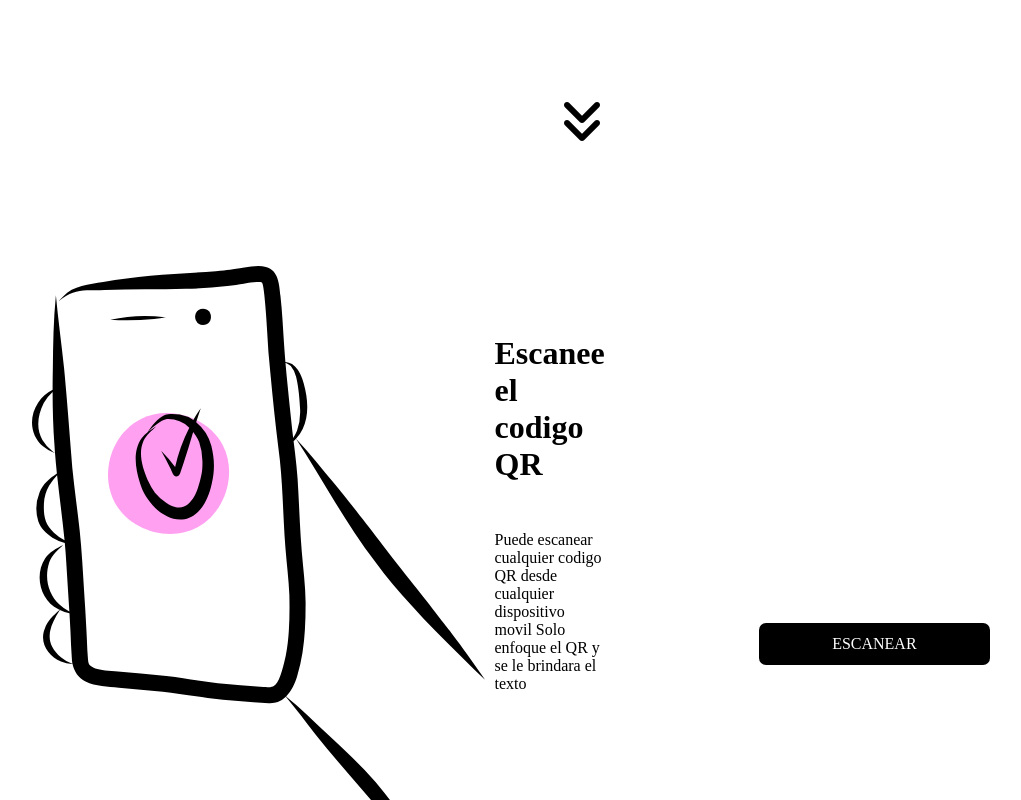
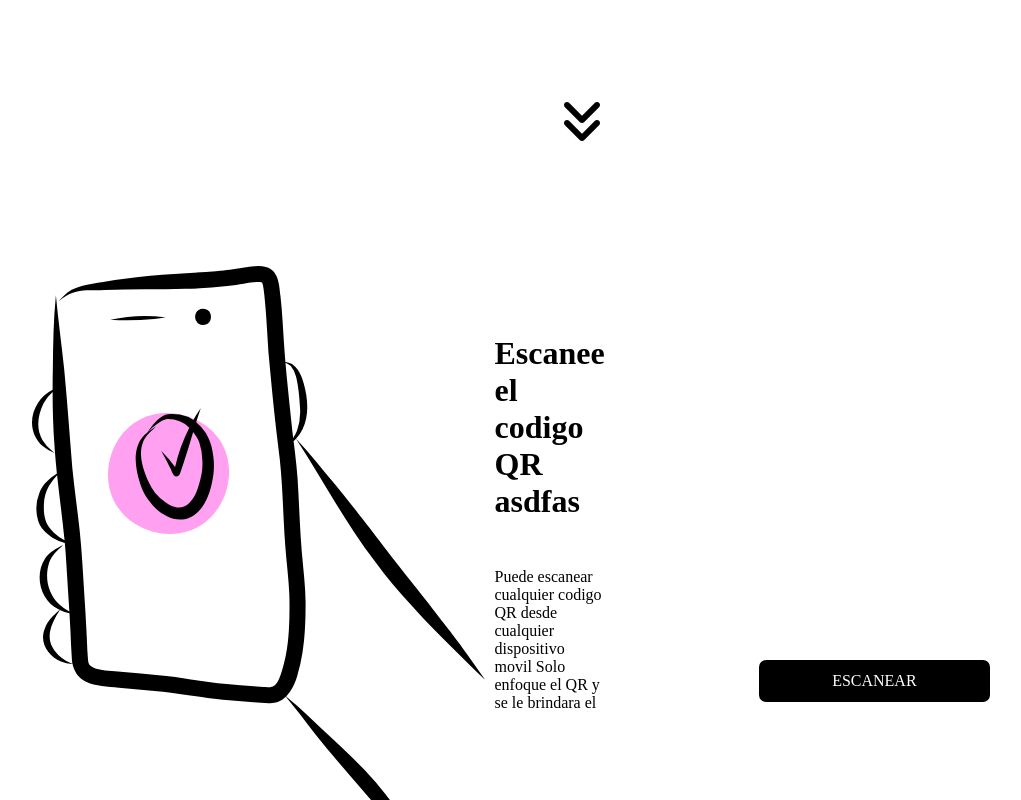
Before and after one commit to SantiagoToloza/QRAPPreact, a React (Vite) app: page / in a window 1280 px wide. Shown: the part 641-1441 px from the top of the page, without its empty margins (58-1079 px from the left). Built offline with nearby package versions, Linux system fonts and the light colour scheme.

Commit message:
probando 2

```diff
--- a/src/components/GridScan.jsx
+++ b/src/components/GridScan.jsx
@@ -5,7 +5,7 @@ export const GridScan = () => {
 <div className="scan" id="scanJump">
         <img src="\images\accept.svg" alt="" className="hero2" />
         <div className="texto-scanear grid  " >
-            <h1>Escanee el codigo QR</h1>
+            <h1>Escanee el codigo QR asdfas</h1>
             <p>Puede escanear cualquier codigo QR desde cualquier dispositivo movil
                 Solo enfoque el QR y se le brindara el texto
             </p>
--- a/src/components/Header.jsx
+++ b/src/components/Header.jsx
@@ -1,6 +1,5 @@
 import "../../css/Header.css"
 import {Link} from "react-router-dom"
-import img from '../../images/undraw.svg'
 export const Header = () => {
 
   return (
@@ -12,7 +11,7 @@ export const Header = () => {
                 <p>App simple para crear una imagen QR introduciendo el texto que quieras convertir </p>
                 <Link to="/AppQR" className="btnCrear" >Comenzar</Link>
             </div>
-            <img src={img} className="hero"/>
+            <img src="./images/undraw.svg" className="hero" alt="" />
 
             <a href="#scanJump" className="icono">
                 <i className="fa-solid fa-angles-down"></i>
```
